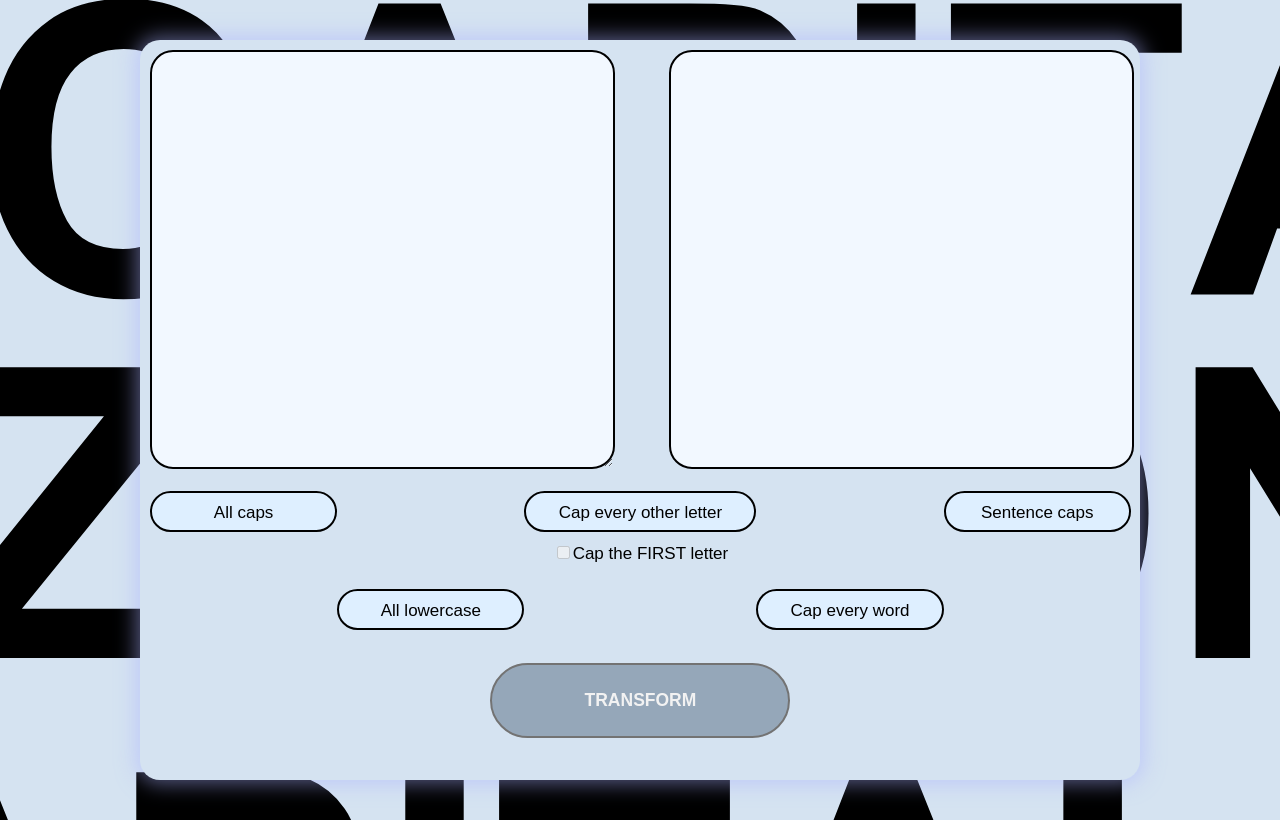
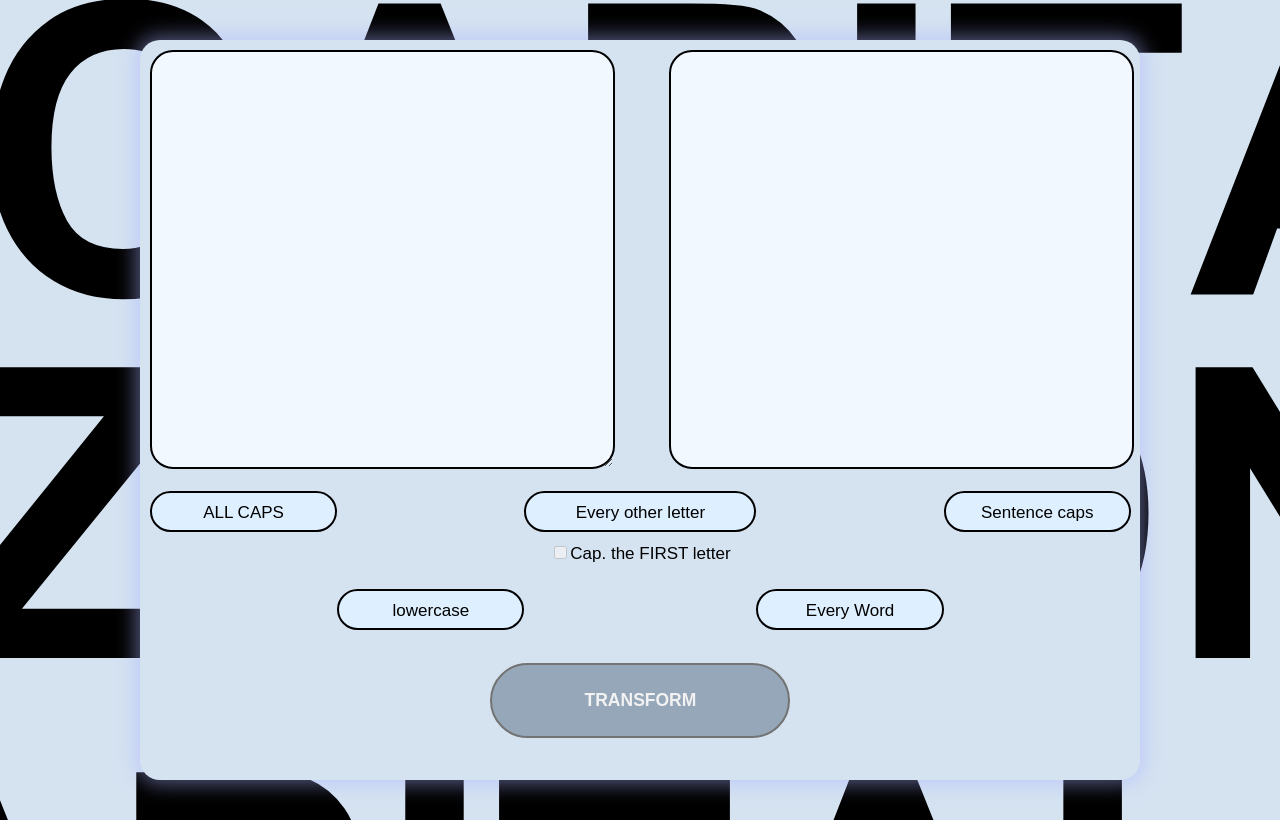
Before and after one commit to letmeeatbrioche/capitalization-app, a Next.js app: page / in a window 1280 px wide. Built offline with nearby package versions, Linux system fonts and the light colour scheme.

Commit message:
Change option button text

```diff
--- a/src/components/Form.tsx
+++ b/src/components/Form.tsx
@@ -63,26 +63,26 @@ const Form = () => {
 
         <div className="options">
           <input className="option" type="radio" name="option" value="All caps" id="all-caps" onChange={() => handleOptionClick()}/>
-          <label htmlFor="all-caps" >All caps</label>
+          <label htmlFor="all-caps" >ALL CAPS</label>
 
 
           <input className="option" type="radio" name="option" value="All lowercase" id="lowercase" onChange={() => handleOptionClick()}/>
-          <label className="down-btn" htmlFor="lowercase">All lowercase</label>
+          <label className="down-btn" htmlFor="lowercase">lowercase</label>
 
           <div className="special-option">
               <input className="option every-other-letter" type="radio" name="option" value="Every other letter" id="every-other-letter" onChange={() => handleOptionClick('special')} />
-              <label htmlFor="every-other-letter">Cap every other letter</label>
+              <label htmlFor="every-other-letter">Every other letter</label>
 
               <label className="checkbox-label" htmlFor="checkbox" style={{cursor: everyOtherLetterSelected ? 'pointer' : undefined}}>
                 <input className="checkbox" type="checkbox" name="first" id="checkbox" disabled={everyOtherLetterSelected ? false : true}  checked={checkboxActive} onClick={handleCheckboxClick} />
-                Cap the FIRST letter
+                Cap. the FIRST letter
               </label>
           </div>
 
 
 
           <input className="option" type="radio" name="option" value="Every word" id="every-word" onChange={() => handleOptionClick()}/>
-          <label className="down-btn" htmlFor="every-word">Cap every word</label>
+          <label className="down-btn" htmlFor="every-word">Every Word</label>
 
 
           <input className="option" type="radio" name="option" value="Sentence caps" id="sentence" onChange={() => handleOptionClick()}/>
```
